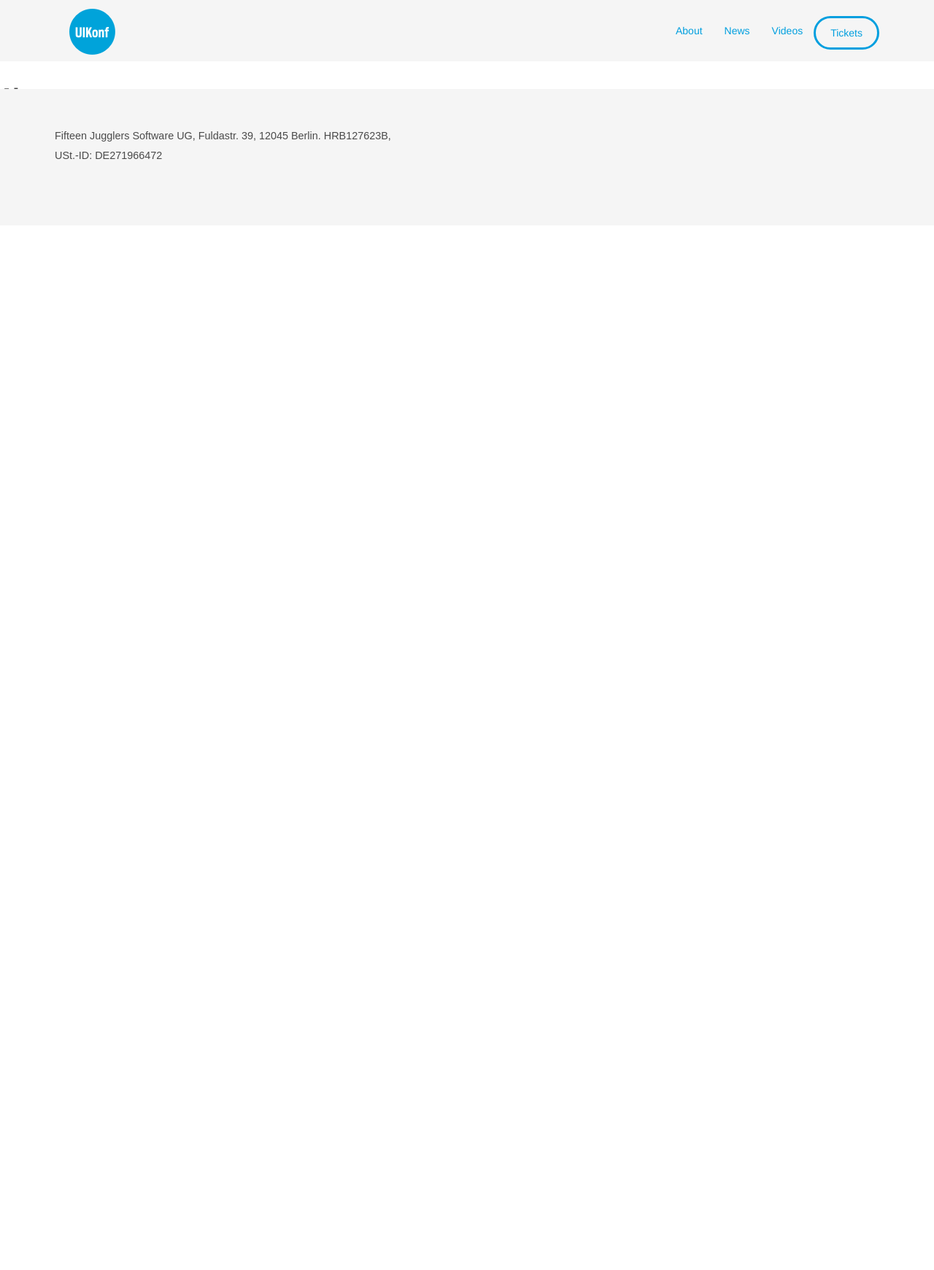
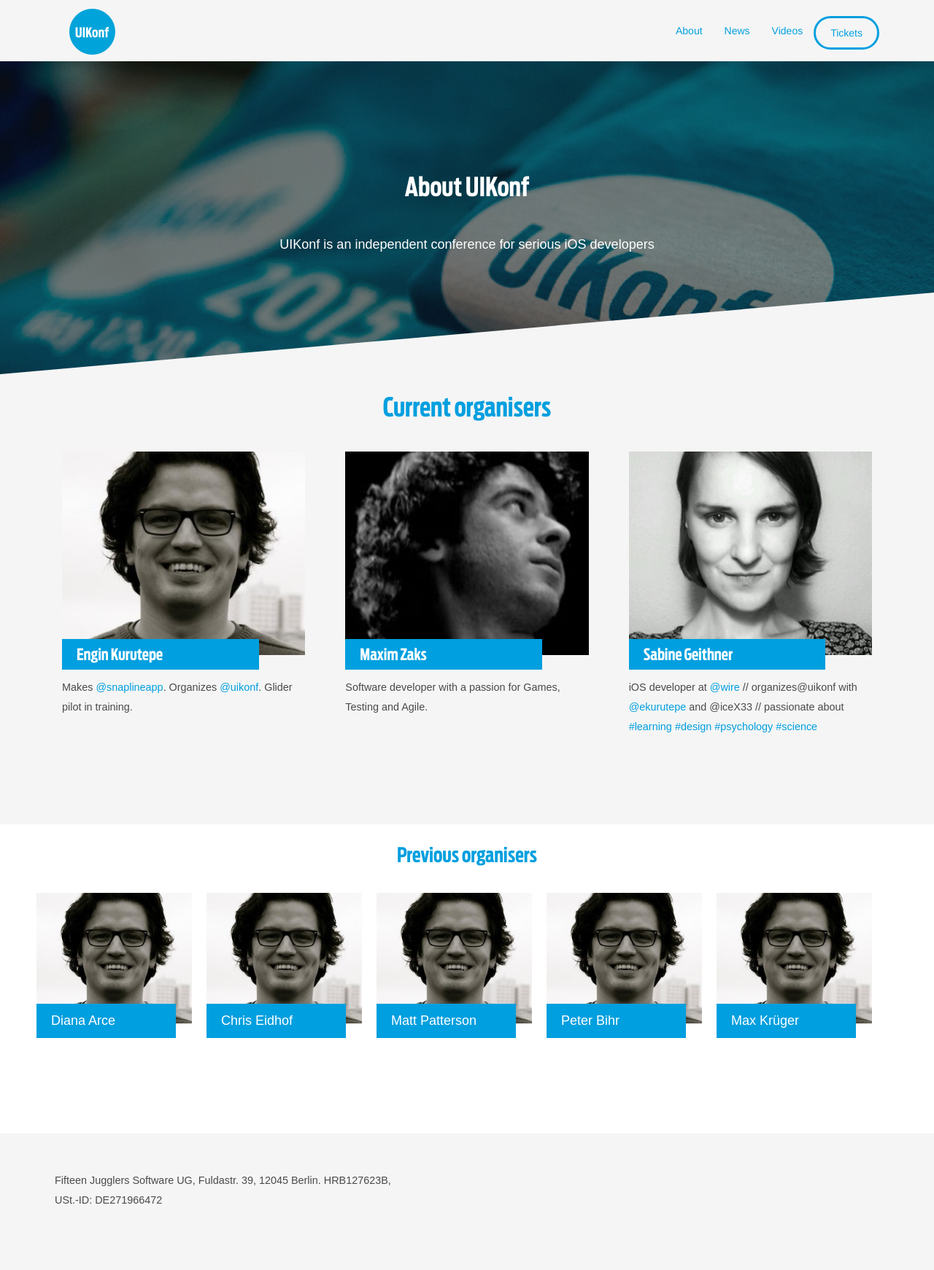
Before and after one commit to sempresaurita/uikonf-website, a Jekyll site: the page built from web2015/about.md, in a window 1280 px wide. Shown: the whole page at 73% size. Built offline with Jekyll 4.4.1, drawn with Linux system fonts in a browser that asks for light colours; nearby versions of some CDN libraries; before the commit the page ends 900 px from its top, so only the background shows below that.

Commit message:
Add organisers

```diff
--- a/web2015/_sass/_general.scss
+++ b/web2015/_sass/_general.scss
@@ -20,7 +20,7 @@
 	}
 }
 
-h1 {
+h1, .title-section {
 	padding: 30px 0;
 }
 
@@ -68,7 +68,7 @@
 			border-color: $brand-color;
 		}
 	}
-	p, a {
+	h1, p, a {
 		color: white;
 	}
 }
@@ -179,10 +179,10 @@
 .info-box {
 	position: absolute;
 	bottom: -10px;
-	left: 30px;
+	left: 10px;
 	background: $brand-color;
 	color: #fff;
-	padding: 10px 20px 0px 20px;
+	padding: 10px 20px;
 	width: 65%;
 	z-index: 2;
 
@@ -197,7 +197,7 @@
 	}
 
 	p {
-		margin-top: 0px;
+		margin: 0px;
 	}
 }
 
@@ -205,4 +205,8 @@
 	margin-bottom: 20px;
 	position: relative;
 	padding: 10px;
+
+	& + p {
+		padding: 0 10px;
+	}
 }
--- a/web2015/about.md
+++ b/web2015/about.md
@@ -1,5 +1,103 @@
 ---
-layout: page
+layout: default
 title: About
 permalink: /about/
 ---
+
+<div class="headerimage uk-position-relative" style="background-image: url({{ site.baseurl }}/static/images/about_image.jpg);" data-uk-parallax="{bg: '-50'}">
+  <img class="uk-invisible" src="{{ site.baseurl }}/static/images/about_image.jpg" alt="home image">
+   <div class="uk-position-cover uk-flex uk-flex-center uk-flex-middle uk-flex-column">
+      <div class="teaser-register">
+      	<h1>About UIKonf</h1>
+        <p>UIKonf is an independent conference for serious iOS developers</p>
+     </div>
+   </div>
+</div>
+
+<div class="backshape light-grey">
+	<div class="wrapper">
+		<div class="uk-container uk-container-center">
+			<div class="uk-grid">
+				<div class="uk-width-1-1 uk-text-center">
+		        	<h1 class="brand-color">Current organisers</h1>
+		      	</div>
+
+	  	      	<div class="uk-width-medium-1-2 uk-width-large-1-3">
+	  	      		<div class="box">
+				        <img src="{{ site.baseurl }}/static/images/Engin.jpg" alt="Engin Kurutepe">
+				        <div class="info-box">
+				          <h4>Engin Kurutepe</h4>
+				        </div>
+				      </div>
+				      <p ><small>Makes <a href="#">@snaplineapp</a>. Organizes <a href="#">@uikonf</a>.
+						Glider pilot in training.</small></p>
+			      </div>
+
+			      <div class="uk-width-medium-1-2 uk-width-large-1-3">
+			      	<div class="box">
+				        <img src="{{ site.baseurl }}/static/images/Maxim.jpg" alt="Maxim Zaks">
+				        <div class="info-box">
+				          <h4>Maxim Zaks</h4>
+				        </div>
+			        </div>
+			        <p><small>Software developer with a passion for Games, Testing and Agile.</small></p>
+			      </div>
+
+			      <div class="uk-width-medium-1-2 uk-width-large-1-3">
+			      	<div class="box">
+				        <img src="{{ site.baseurl }}/static/images/Sabine.jpg" alt="Sabine Geithner">
+				        <div class="info-box">
+				          <h4>Sabine Geithner</h4>
+				        </div>
+			        </div>
+			        <p><small>iOS developer at <a href="#">@wire</a> // organizes@uikonf with <a href="#">@ekurutepe</a> and @iceX33 // passionate about <a href="#">#learning</a> <a href="#">#design</a> <a href="#">#psychology</a> <a href="#">#science</a></small></p>
+			      </div>
+
+			</div>
+		</div>
+	</div>
+</div>
+<div class="straight">
+	<div class="wrapper">
+		<div class="previous-organisers">
+			<div class="uk-container uk-container-center">
+				<div class="uk-grid">
+					<div class="uk-width-1-1 uk-text-center">
+		        		<h3 class="brand-color title-section">Previous organisers</h3>
+		      		</div>
+
+					<div class="box uk-width-1-5">
+				        <img src="{{ site.baseurl }}/static/images/Engin.jpg" alt="Engin Kurutepe">
+				        <div class="info-box">
+				          <p>Diana Arce</p>
+				        </div>
+					</div>
+					<div class="box uk-width-1-5">
+				        <img src="{{ site.baseurl }}/static/images/Engin.jpg" alt="Engin Kurutepe">
+				        <div class="info-box">
+				          <p>Chris Eidhof</p>
+				        </div>
+					</div>
+					<div class="box uk-width-1-5">
+				        <img src="{{ site.baseurl }}/static/images/Engin.jpg" alt="Engin Kurutepe">
+				        <div class="info-box">
+				          <p>Matt Patterson</p>
+				        </div>
+					</div>
+					<div class="box uk-width-1-5">
+				        <img src="{{ site.baseurl }}/static/images/Engin.jpg" alt="Engin Kurutepe">
+				        <div class="info-box">
+				          <p>Peter Bihr</p>
+				        </div>
+					</div>
+					<div class="box uk-width-1-5">
+				        <img src="{{ site.baseurl }}/static/images/Engin.jpg" alt="Engin Kurutepe">
+				        <div class="info-box">
+				          <p>Max Krüger</p>
+				        </div>
+					</div>
+				</div>
+			</div>
+		</div>
+	</div>
+</div>
--- a/web2015/index.html
+++ b/web2015/index.html
@@ -1,11 +1,11 @@
 ---
 layout: default
 ---
-<div class="headerimage uk-position-relative" style="background-image: url(static/images/img-home.jpg);" data-uk-parallax="{bg: '-50'}">
-  <img class="uk-invisible" src="static/images/img-home.jpg" alt="home image">
+<div class="headerimage uk-position-relative" style="background-image: url({{ site.baseurl }}/static/images/img-home.jpg);" data-uk-parallax="{bg: '-50'}">
+  <img class="uk-invisible" src="{{ site.baseurl }}/static/images/img-home.jpg" alt="home image">
    <div class="uk-position-cover uk-flex uk-flex-center uk-flex-middle uk-flex-column">
       <div class="teaser-register">
-       <img src="static/images/Logo_bigger.png" alt="logo UIKonf">
+       <img src="{{ site.baseurl }}/static/images/Logo_bigger.png" alt="logo UIKonf">
         <a class="btn uk-button-large" href="#">Register now</a>
         <p>17 - 18 April 2016 /  <a href="#"><i class="uk-icon-map-o"></i> Heimathafen, Berlin</a></p>
      </div>
```
Lines whose indentation alone changed are shown as unchanged.
